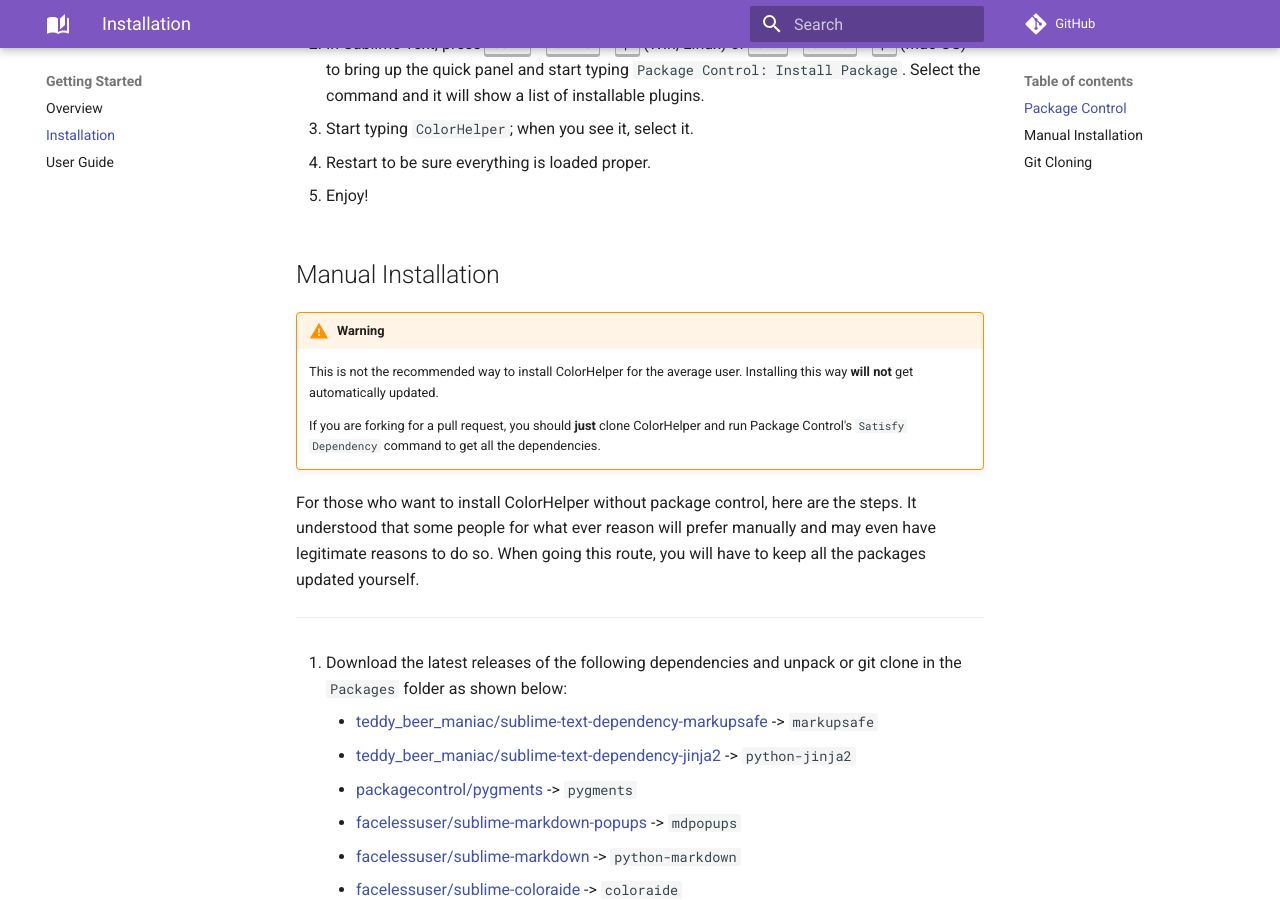
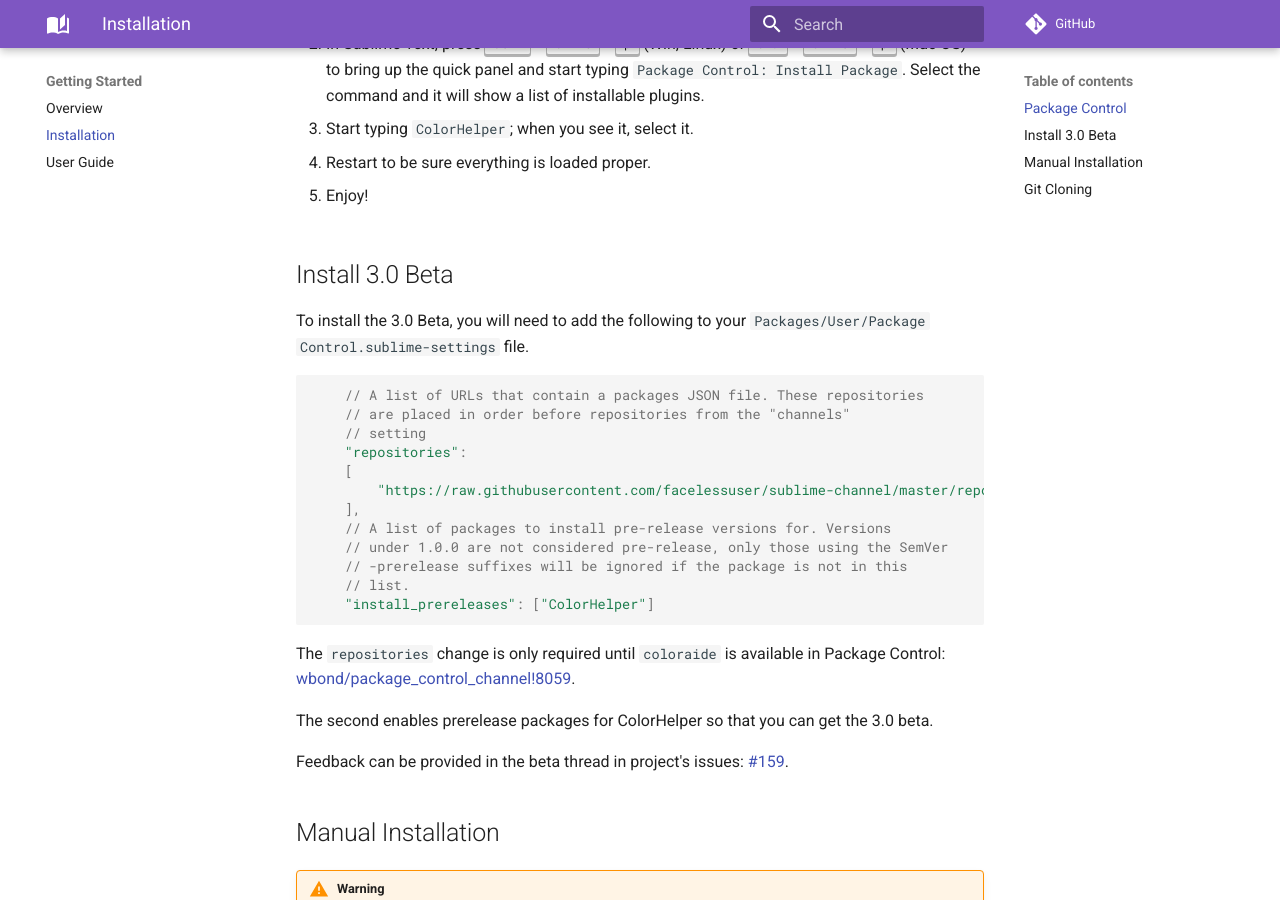
Before and after one commit to facelessuser/ColorHelper, an MkDocs documentation site: the page built from docs/src/markdown/installation.md, in a window 1280 px wide and 900 px high, scrolled down 390 px. Built offline with MkDocs 1.6.1 and Material for MkDocs 9.7.7, drawn with Linux system fonts in a browser that asks for light colours; comment, search, counter and statistics services are not loaded.

Commit message:
Add beta install info

````diff
--- a/docs/src/dictionary/en-custom.txt
+++ b/docs/src/dictionary/en-custom.txt
@@ -51,6 +51,7 @@
 popup
 popups
 pre
+prerelease
 requesters
 sRGB
 scrollable
--- a/docs/src/markdown/installation.md
+++ b/docs/src/markdown/installation.md
@@ -15,6 +15,33 @@
 4. Restart to be sure everything is loaded proper.
 
 5. Enjoy!
+
+## Install 3.0 Beta {: #install-3.0-beta}
+
+To install the 3.0 Beta, you will need to add the following to your `Packages/User/Package Control.sublime-settings`
+file.
+
+```js
+    // A list of URLs that contain a packages JSON file. These repositories
+    // are placed in order before repositories from the "channels"
+    // setting
+    "repositories":
+    [
+        "https://raw.githubusercontent.com/facelessuser/sublime-channel/master/repositories.json"
+    ],
+    // A list of packages to install pre-release versions for. Versions
+    // under 1.0.0 are not considered pre-release, only those using the SemVer
+    // -prerelease suffixes will be ignored if the package is not in this
+    // list.
+    "install_prereleases": ["ColorHelper"]
+```
+
+The `repositories` change is only required until `coloraide` is available in Package Control:
+https://github.com/wbond/package_control_channel/pull/8059.
+
+The second enables prerelease packages for ColorHelper so that you can get the 3.0 beta.
+
+Feedback can be provided in the beta thread in project's issues: #159.
 
 ## Manual Installation
 
--- a/docs/theme/announce.html
+++ b/docs/theme/announce.html
@@ -2,7 +2,7 @@
 {% set icon = "material/alert-decagram" %}
 {% include ".icons/" ~ icon ~ ".svg" %}
 </span>
-3.0 Beta is now available!
+<a href="{{ 'installation/#install-3.0-beta' | url }}">3.0 Beta</a> is now available!
 <br>
 <a href="{{ 'about/contributing/#contributing--support' | url }}">Sponsorship</a>
 is now available!
````
